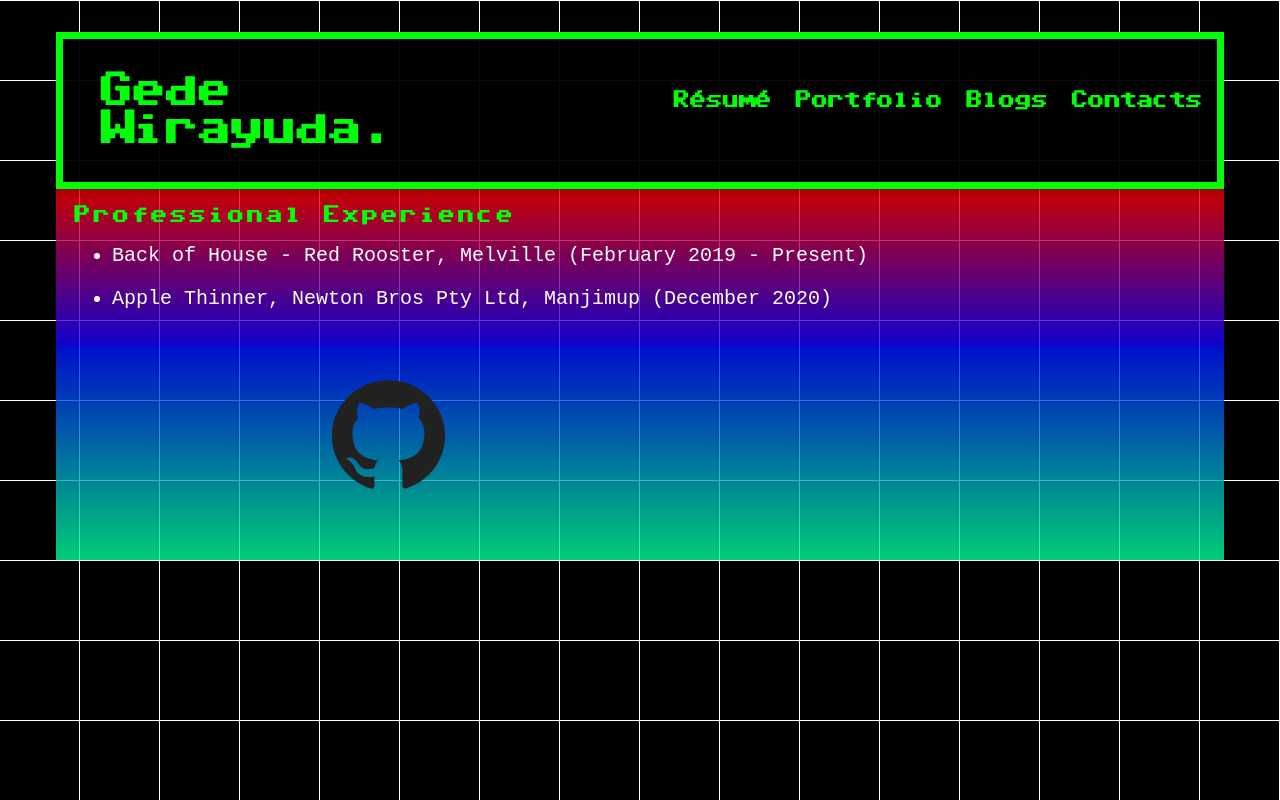
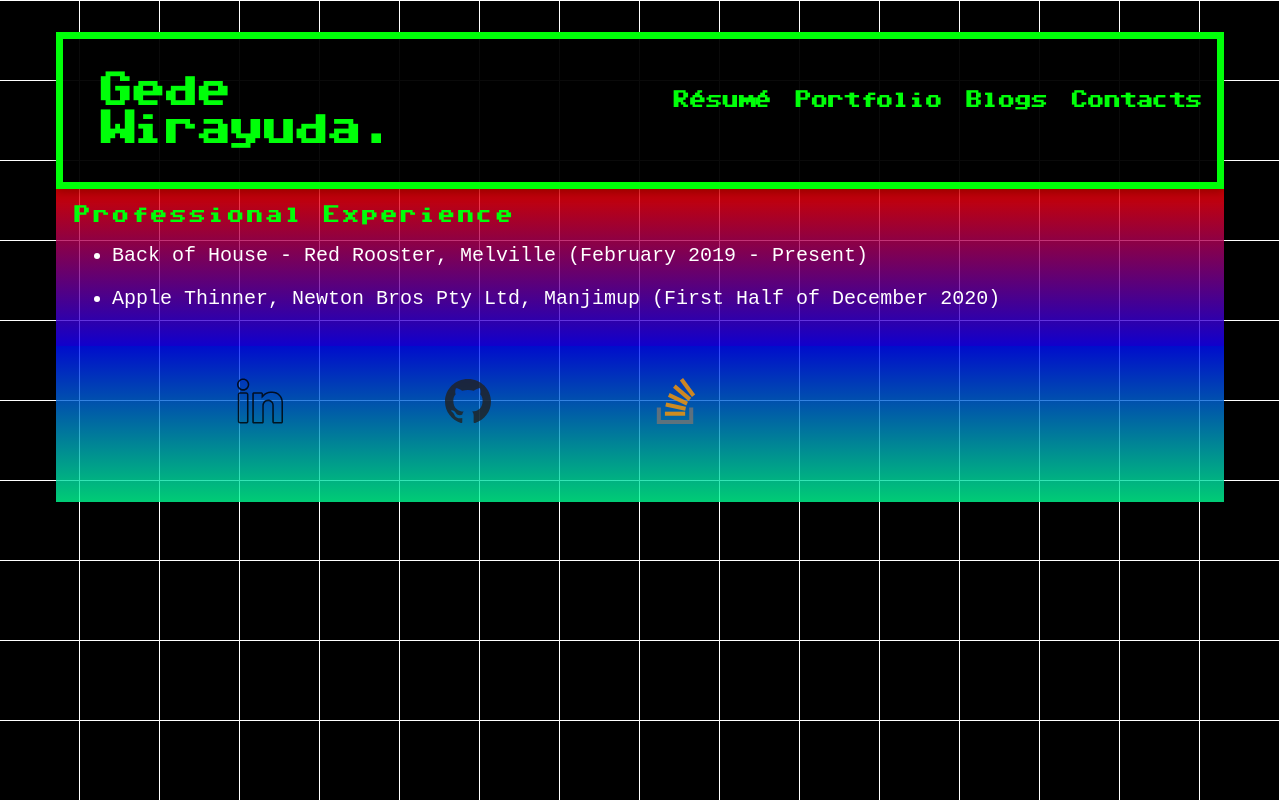
Before and after one commit to gedewir/wirayuda-website, a website: page resume.html in a window 1280 px wide. Drawn offline with Linux system fonts and the light colour scheme.

Commit message:
whole lotta stuff

```diff
--- a/css/style.css
+++ b/css/style.css
@@ -106,10 +106,9 @@ nav {
   padding:2rem;
   display: grid;
   width: auto;
+  height: inherit;
   top: calc(50%-10px);
   left: calc(50%-10px);
-  grid-template-columns: 0.5fr 1.5fr;
-  grid-template-rows: 1fr;
   grid-gap: 2rem;}
 
 #typed-title{
@@ -136,23 +135,30 @@ nav {
     background: rgb(63,94,251);
     background: linear-gradient(180deg,rgba(0, 16, 255, 0.8) 0%, rgba(0, 255, 147, 0.8) 100%);
     background-attachment: scroll;
-    padding:2rem;
     display: grid;
     width: auto;
     top: calc(50%-10px);
     left: calc(50%-10px);
     grid-template-columns: 1fr 1fr 1fr 1fr 1fr;
     grid-template-rows: 1fr;
-    grid-gap: 2rem;}
+    grid-gap: 2rem;
+    padding-left: 10em;
+    padding-top: 2em;
+    padding-bottom: 2em;
 }
 
 .space {
   padding-top: 150px;
 }
 
-#github-pic {
+.link-pics {
+  opacity: 80%;
   object-fit: fill;
   object-fit: fill;
-  width: 75%;
-  height: 75%;
+  width: 50%;
+  height: 50%;
 }
+
+.link-pics:hover {
+  opacity: 100%;
+}
--- a/resume.html
+++ b/resume.html
@@ -3,7 +3,7 @@
   <head>
     <meta name="viewport" content="wi">
     <meta charset="utf-8">
-    <title>Gede Wirayuda - Welcome!</title>
+    <title>Gede Wirayuda - Résumé</title>
     <link rel="stylesheet" href="css/style.css" type="text/css">
     <link rel="stylesheet" href="css/resume.css">
   </head>
@@ -26,7 +26,6 @@
   </div>
     </header>
   </div>
-  <div class="space">
   </div>
   <div id="gradient">
     <div class="description">
@@ -41,22 +40,27 @@
           <p>Back of House - Red Rooster, Melville (February 2019 - Present)</p>
         </li>
         <li>
-          <p>Apple Thinner, Newton Bros Pty Ltd, Manjimup (December 2020)</p>
+          <p>Apple Thinner, Newton Bros Pty Ltd, Manjimup (First Half of December 2020)</p>
         </li>
       </ul>
     </div>
 
   </div>
-  <div class="space"></div>
   <div class="links">
     <div class="links-logo">
+      <a href="https://www.linkedin.com/in/gede-wirayuda-a838b5144/" target="_blank">
+        <img src="images/linkedin.svg" class="link-pics" alt="">
+      </a>
     </div>
     <div class="links-logo">
   <a href="https://github.com/gedewir" target="_blank">
-    <img src="images/github.svg" id="github-pic" alt="">
+    <img src="images/github.svg" class="link-pics" alt="">
   </a>
     </div>
-    <div class="links-logo"></div>
+    <div class="links-logo">
+    <a href="https://stackoverflow.com/users/14886267/gede-wirayuda?tab=profile"target="_blank">
+      <img src="images/stack-overflow.svg" class="link-pics"alt="" >
+    </a></div>
     <div class="links-logo"></div>
     <div class="links-logo"></div>
   </div>
```
Also changed, not shown: index.html (+13 -5 lines), blogs.html (added), contacts.html (added), images/computer.ico (added), images/computer.png (added), images/computer.svg (added), images/linkedin.svg (added), images/stack-overflow.svg (added), other/template.html (added), portfolio.html (added).
